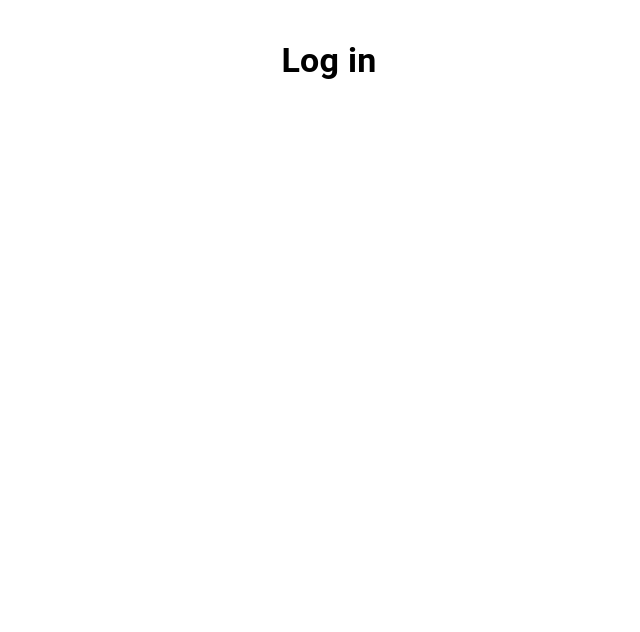
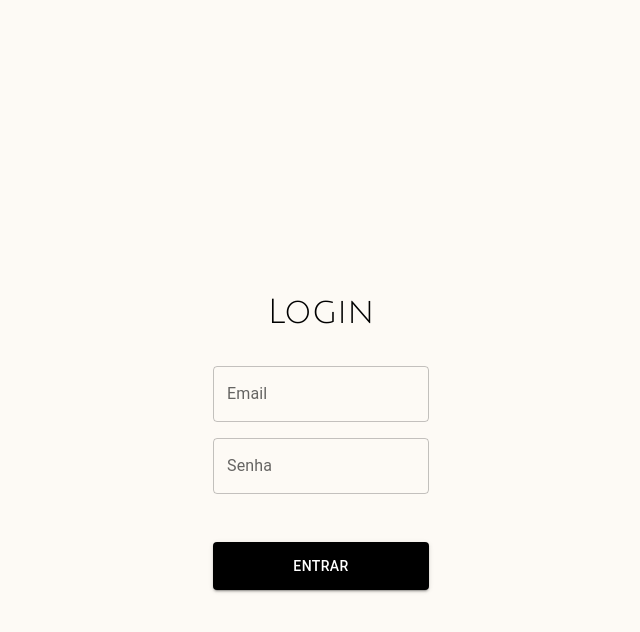
Before and after one commit to medynahs/lapadinhas, a React (Vite) app: page / in a window 1280 px wide. Shown: the top 632 px of the page, without its empty margins (319-959 px from the left). Built offline with nearby package versions, Linux system fonts and the light colour scheme.

Commit message:
feat: background color

```diff
--- a/index.html
+++ b/index.html
@@ -4,9 +4,12 @@
     <meta charset="UTF-8" />
     <!-- <link rel="icon" /> -->
     <meta name="viewport" content="width=device-width, initial-scale=1.0" />
-    <title>Vite + React</title>
+    <link rel="preconnect" href="https://fonts.googleapis.com">
+    <link rel="preconnect" href="https://fonts.gstatic.com" crossorigin>
+    <link href="https://fonts.googleapis.com/css2?family=Julius+Sans+One&display=swap" rel="stylesheet">
+    <title>Lapadinha's</title>
   </head>
-  <body>
+  <body style="background-color: #FDFAF5;">
     <div id="root"></div>
     <script type="module" src="/src/index.tsx"></script>
   </body>
--- a/src/App.tsx
+++ b/src/App.tsx
@@ -1,14 +1,12 @@
-import { useState } from 'react';
 import './App.css';
 import Login from 'pages/Login';
+import { Box } from '@mui/material';
 
 function App() {
-  const [count, setCount] = useState(0);
-
   return (
-    <>
+    <Box style={{ backgroundColor: '#FDFAF5', padding: '12px' }}>
       <Login />
-    </>
+    </Box>
   );
 }
 
--- a/src/pages/Login/index.tsx
+++ b/src/pages/Login/index.tsx
@@ -1,16 +1,39 @@
 import Box from '@mui/material/Box';
 import Typography from '@mui/material/Typography';
+import TextField from '@mui/material/TextField';
+import Button from '@mui/material/Button';
 
-interface Props {
-  children?: React.ReactNode;
-}
-
-const Login = ({ children }: Props) => {
+const Login = () => {
   return (
-    <Box pl={2}>
-      <Typography variant="h4" fontWeight="bold">
-        Log in
+    <Box p={30}>
+      <Typography
+        style={{ fontFamily: 'Julius Sans One', fontWeight: 400 }}
+        variant="h4"
+        fontWeight="bold"
+      >
+        Login
       </Typography>
+      <Box
+        display="flex"
+        flexDirection="column"
+        gap={2}
+        pl={30}
+        pr={30}
+        pt={4}
+        pb={6}
+      >
+        <TextField id="login-email" label="Email" variant="outlined" />
+        <TextField id="login-senha" label="Senha" variant="outlined" />
+      </Box>
+      <Box pl={30} pr={30}>
+        <Button
+          fullWidth
+          variant="contained"
+          style={{ backgroundColor: 'black', padding: '12px' }}
+        >
+          Entrar
+        </Button>
+      </Box>
     </Box>
   );
 };
```
